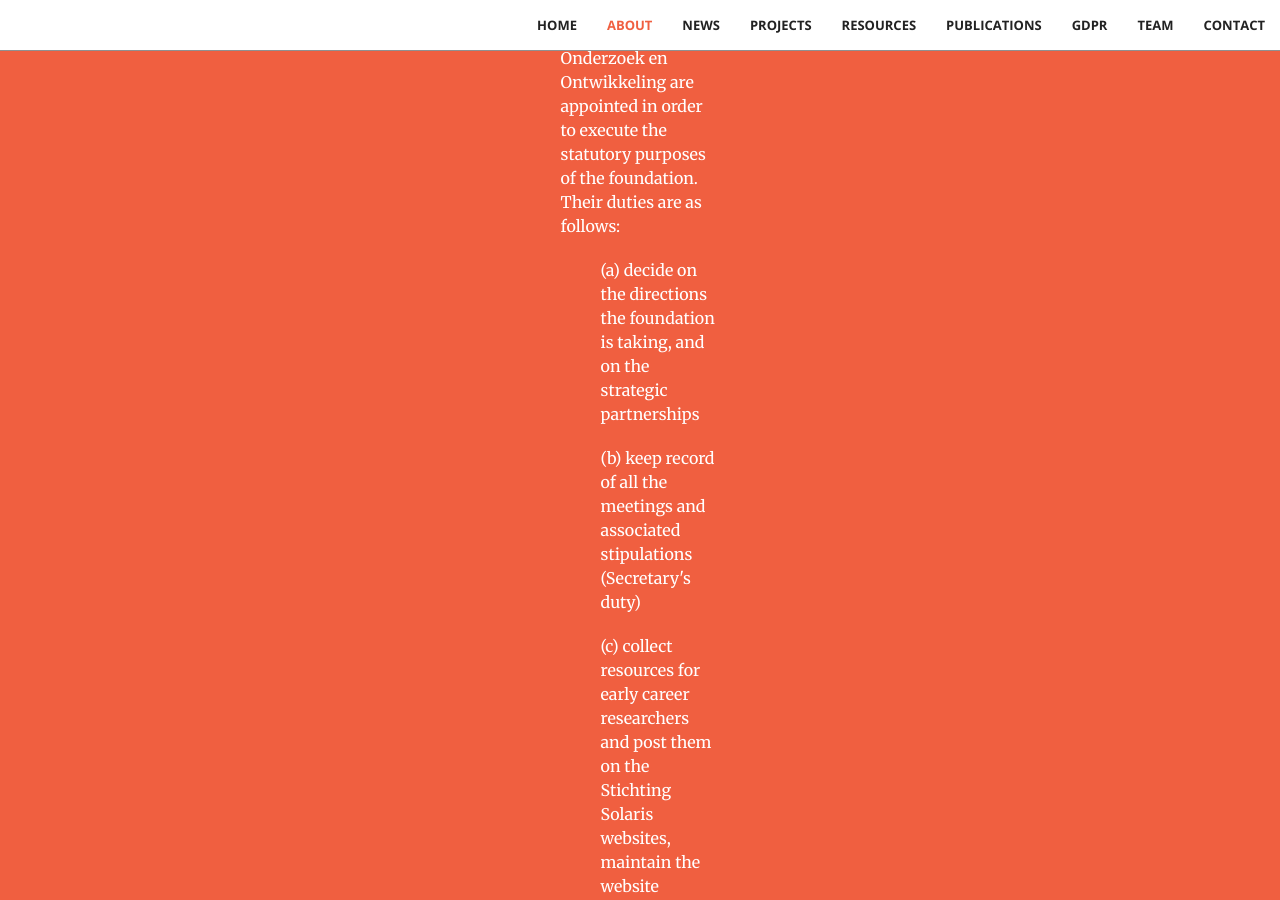
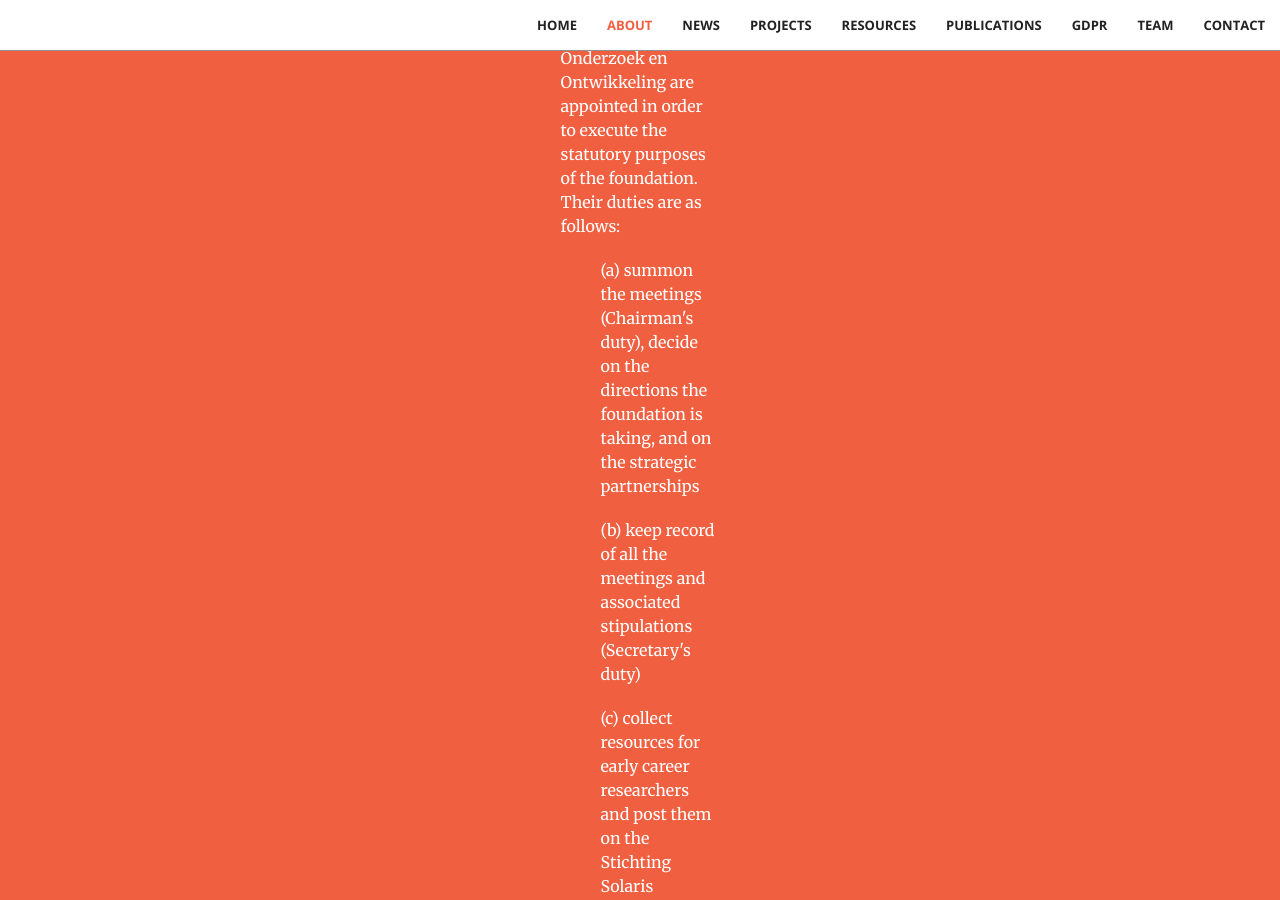
Before and after one commit to stichting-solaris/stichting-solaris.github.io, a Jekyll site: the page built from index.html, in a window 1280 px wide and 900 px high, scrolled down 2959 px. Built offline with Jekyll 4.4.1, drawn with Linux system fonts in a browser that asks for light colours; some of the changed text lies outside the part shown.

Commit message:
Update call-to-action.html

```diff
--- a/_includes/call-to-action.html
+++ b/_includes/call-to-action.html
@@ -65,12 +65,12 @@
                     <div class="col-lg-8 col-lg-offset-2 text-left">
                     <p>Directors of Stichting Solaris Onderzoek en Ontwikkeling are appointed in order to execute the statutory
                         purposes of the foundation. Their duties are as follows:</p>
-                    <p class="tab">(a) decide on the directions the foundation is taking, and on the strategic partnerships</p>
+                    <p class="tab">(a) summon the meetings (Chairman's duty), decide on the directions the foundation is taking, and on the strategic partnerships</p>
                     <p class="tab">(b) keep record of all the meetings and associated stipulations (Secretary's duty)</p>
                     <p class="tab">(c) collect resources for early career researchers and post them on the Stichting Solaris websites,
                         maintain the website</p>
                     <p class="tab">(d) communicate with the Advisory Board, delegate tasks to the Advisory Baord</p>
-                    <p class="tab">(e) propagate information about the foundation through social media</p>
+                    <p class="tab">(e) propagate information about the foundation through the social media</p>
                     <p class="tab">(f) keep the books (Treasurer's duty)</p>
 
 
```
